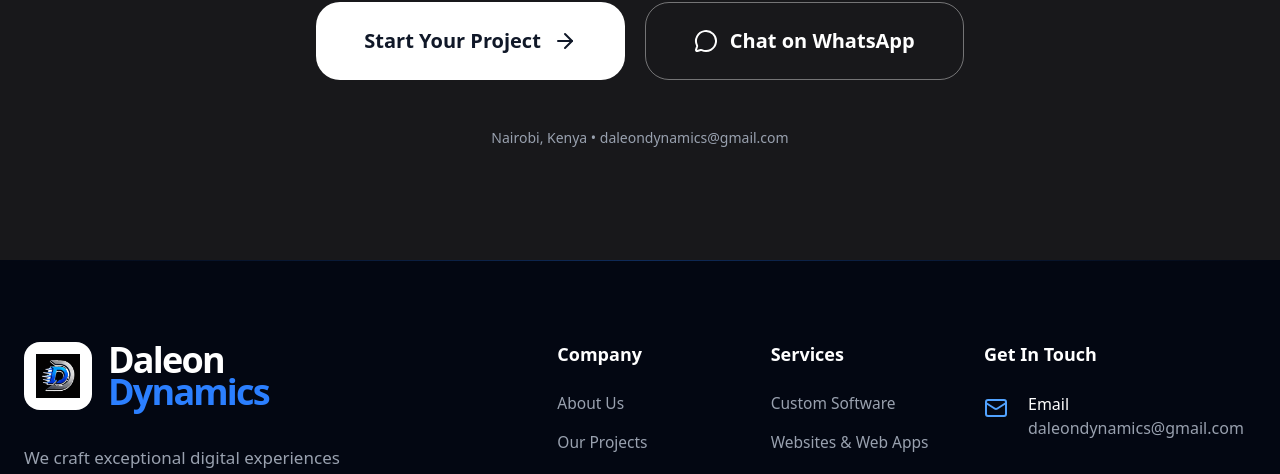
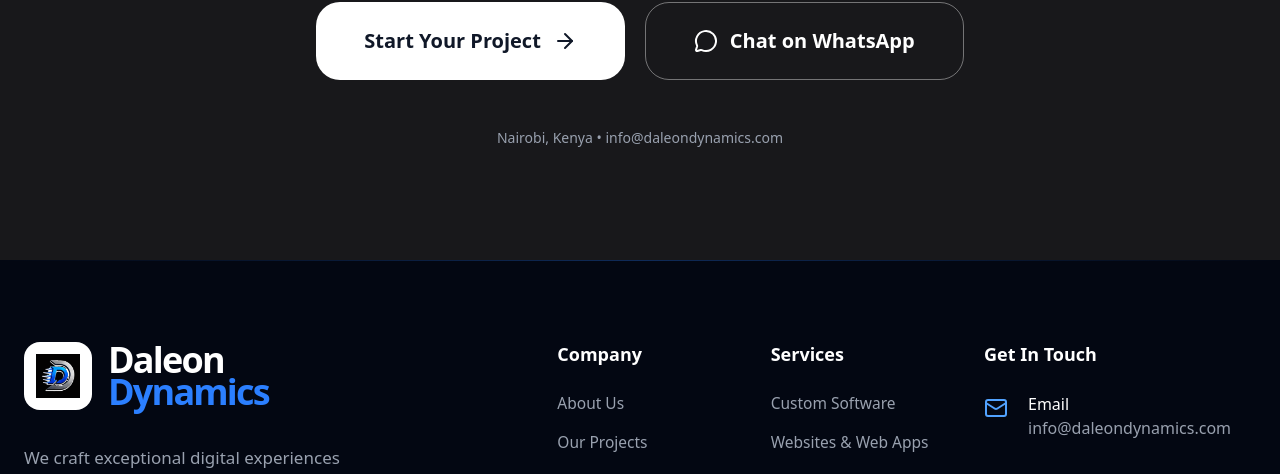
Before and after one commit to danielsdgg/daleon-next, a Next.js app: page / in a window 1280 px wide. Shown: the part 3879-4353 px from the top of the page. Built offline with nearby package versions, Linux system fonts and the light colour scheme.

Commit message:
email adjusting

```diff
--- a/app/contact/page.tsx
+++ b/app/contact/page.tsx
@@ -222,8 +222,8 @@ const Contact = () => {
                 </div>
                 <div>
                   <p className="font-medium text-lg mb-1">Email</p>
-                  <a href="mailto:daleondynamics@gmail.com" className="text-blue-600 hover:underline text-xl">
-                    daleondynamics@gmail.com
+                  <a href="mailto:info@daleondynamics.com" className="text-blue-600 hover:underline text-xl">
+                    info@daleondynamics.com
                   </a>
                 </div>
               </div>
--- a/app/page.tsx
+++ b/app/page.tsx
@@ -286,7 +286,7 @@ const Home: React.FC = () => {
           </div>
 
           <p className="mt-12 text-gray-400 text-sm">
-            Nairobi, Kenya • daleondynamics@gmail.com
+            Nairobi, Kenya • info@daleondynamics.com
           </p>
         </div>
       </section>
--- a/app/privacy/page.tsx
+++ b/app/privacy/page.tsx
@@ -107,7 +107,7 @@ const Privacy: React.FC = () => {
               If you have any questions, concerns, or requests regarding this Privacy Policy or how we handle your data,
               please contact us:
             </p>
-            <p className="font-medium">Email: daleondynamics@gmail.com</p>
+            <p className="font-medium">Email: info@daleondynamics.com</p>
             <p className="font-medium">Phone: +254 142 021 359</p>
             <p className="font-medium">Address: Nairobi, Kenya</p>
           </div>
--- a/app/terms/page.tsx
+++ b/app/terms/page.tsx
@@ -125,7 +125,7 @@ const Terms: React.FC = () => {
 
             <h2 className="text-2xl font-semibold text-gray-900 mt-12 mb-6">13. Contact Us</h2>
             <p className="mb-4">For any questions regarding these Terms of Service, please contact us:</p>
-            <p className="font-medium">Email: daleondynamics@gmail.com</p>
+            <p className="font-medium">Email: info@daleondynamics.com</p>
             <p className="font-medium">Phone: +254 142 021 359</p>
           </div>
         </div>
--- a/src/components/Footer.tsx
+++ b/src/components/Footer.tsx
@@ -93,8 +93,8 @@ const Footer: React.FC = () => {
                 <Mail className="w-6 h-6 text-blue-400 mt-1" />
                 <div>
                   <p className="text-white font-medium">Email</p>
-                  <a href="mailto:daleondynamics@gmail.com" className="text-gray-400 hover:text-white transition-colors">
-                    daleondynamics@gmail.com
+                  <a href="mailto:info@daleondynamics.com" className="text-gray-400 hover:text-white transition-colors">
+                    info@daleondynamics.com
                   </a>
                 </div>
               </div>
```
